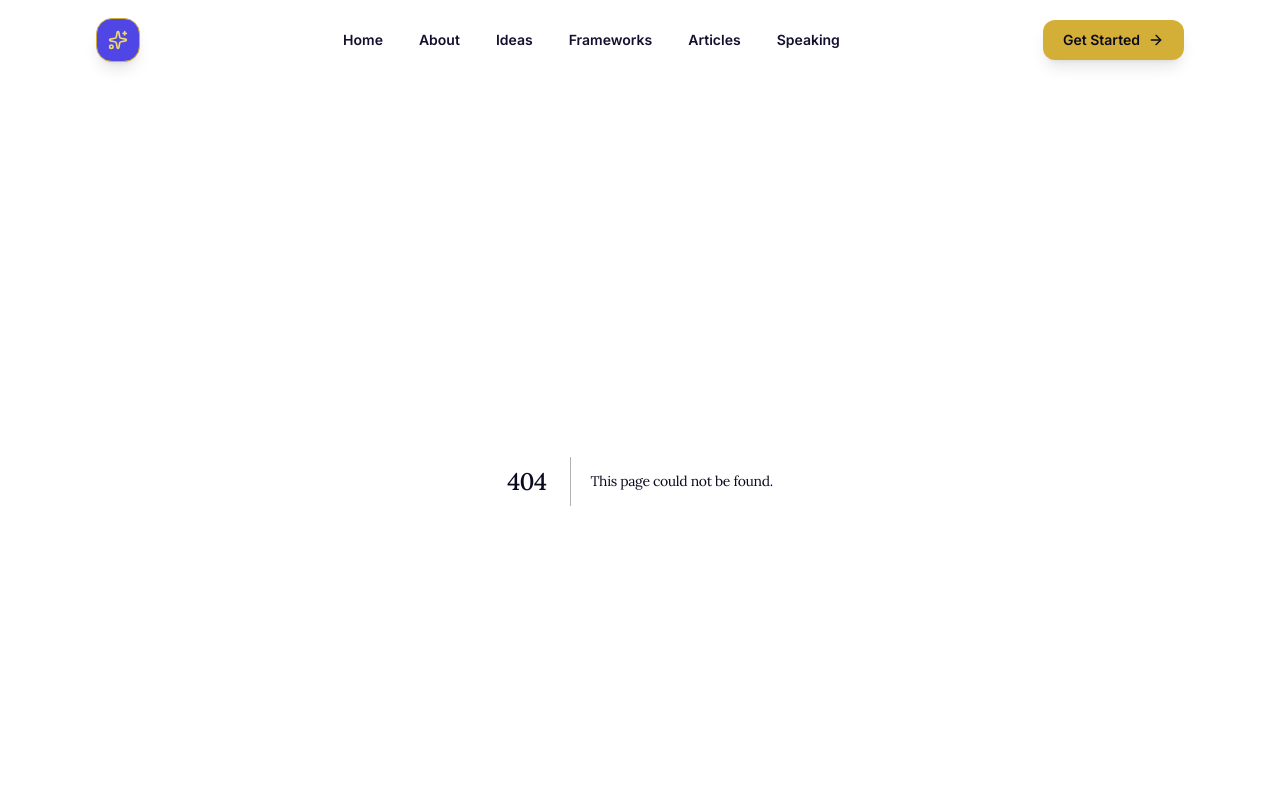
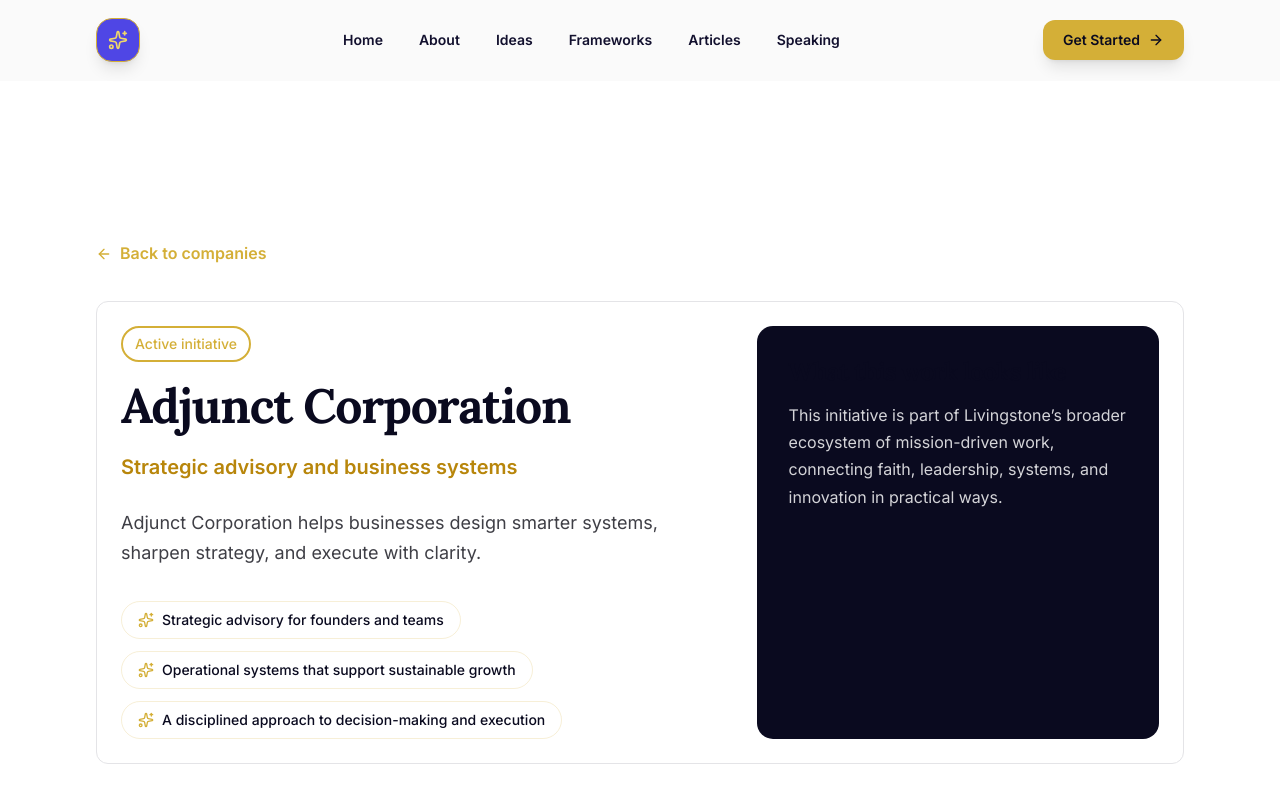
Before and after one commit to csdreamscourt-maker/livingstone-oluwalola, a Next.js app: page /companies/adjunct-corporation in a window 1280 px wide. Before the commit this address had no page. Shown: the top 800 px of the page. Built offline with nearby package versions, Linux system fonts and the light colour scheme.

Commit message:
Deploy Neon migration and company detail route

```diff
--- /dev/null
+++ b/app/companies/[slug]/page.tsx
@@ -0,0 +1,158 @@
+import { Container, Section, Card, Badge } from '@/components/ui';
+import { COMPANIES } from '@/lib/constants';
+import Link from 'next/link';
+import { notFound } from 'next/navigation';
+import { ArrowLeft, Sparkles } from 'lucide-react';
+
+const COMPANY_DETAILS: Record<string, { name: string; tagline: string; summary: string; highlights: string[] }> = {
+  dreamscourt: {
+    name: 'Dreamscourt',
+    tagline: 'AI-powered dream journal and spiritual insights platform',
+    summary:
+      'Dreamscourt helps people capture, reflect on, and interpret dreams through a thoughtful blend of technology and spiritual care.',
+    highlights: [
+      'Daily dream journaling with guided reflection prompts',
+      'AI-powered interpretations rooted in personal insight and spiritual context',
+      'A calm, modern experience for growth and self-discovery',
+    ],
+  },
+  'house-of-uphaz': {
+    name: 'House of Uphaz',
+    tagline: 'Institutional development and leadership training',
+    summary:
+      'House of Uphaz supports organizations and leaders through leadership development, systems thinking, and institutional strengthening.',
+    highlights: [
+      'Leadership formation for mission-driven institutions',
+      'Systems and strategy support for long-term growth',
+      'Practical guidance for building durable organizations',
+    ],
+  },
+  'adjunct-corporation': {
+    name: 'Adjunct Corporation',
+    tagline: 'Strategic advisory and business systems',
+    summary:
+      'Adjunct Corporation helps businesses design smarter systems, sharpen strategy, and execute with clarity.',
+    highlights: [
+      'Strategic advisory for founders and teams',
+      'Operational systems that support sustainable growth',
+      'A disciplined approach to decision-making and execution',
+    ],
+  },
+  'eternity-windows': {
+    name: 'Eternity Windows Publication',
+    tagline: 'Publishing thought leadership and theological insights',
+    summary:
+      'Eternity Windows publishes thoughtful writing that connects faith, leadership, and cultural renewal.',
+    highlights: [
+      'Deep reflections on faith and leadership',
+      'Thoughtful publications for modern audiences',
+      'A platform for shaping meaningful conversations',
+    ],
+  },
+  'faith-expressions': {
+    name: 'Faith Expressions',
+    tagline: 'Faith-based media and communications',
+    summary:
+      'Faith Expressions creates stories and communications that amplify truth, identity, and transformation.',
+    highlights: [
+      'Content and storytelling for faith-centered missions',
+      'Creative communication with purpose and clarity',
+      'Tools for reaching audiences with conviction',
+    ],
+  },
+  'young-ministers': {
+    name: 'Young Ministers Training School',
+    tagline: 'Leadership development for emerging ministers',
+    summary:
+      'Young Ministers Training School equips emerging leaders with practical skills, spiritual grounding, and institutional awareness.',
+    highlights: [
+      'Training for new and emerging ministers',
+      'Leadership development rooted in service and excellence',
+      'Mentorship for sustainable impact',
+    ],
+  },
+  agenda58: {
+    name: 'Agenda58 Foundation',
+    tagline: 'Social impact and community transformation',
+    summary:
+      'Agenda58 Foundation focuses on community transformation, social impact, and strategic service initiatives.',
+    highlights: [
+      'Community-centered transformation efforts',
+      'Programs designed for lasting social change',
+      'A commitment to practical impact and stewardship',
+    ],
+  },
+};
+
+type CompanyPageProps = {
+  params: Promise<{ slug: string }>;
+};
+
+export async function generateStaticParams() {
+  return COMPANIES.map((company) => ({ slug: company.id }));
+}
+
+export default async function CompanyDetailPage({ params }: CompanyPageProps) {
+  const { slug } = await params;
+  const company = COMPANY_DETAILS[slug];
+
+  if (!company) {
+    notFound();
+  }
+
+  return (
+    <>
+      <Section padding="xl">
+        <Container>
+          <div className="mb-8">
+            <Link
+              href="/companies"
+              className="inline-flex items-center gap-2 text-gold-600 hover:text-gold-700 font-semibold transition-colors"
+            >
+              <ArrowLeft className="w-4 h-4" />
+              Back to companies
+            </Link>
+          </div>
+
+          <Card variant="bordered" className="overflow-hidden">
+            <div className="grid gap-8 lg:grid-cols-[1.2fr_0.8fr]">
+              <div>
+                <Badge variant="outline" className="mb-4">
+                  Active initiative
+                </Badge>
+                <h1 className="text-4xl md:text-5xl font-serif font-bold text-midnight-950 mb-4">
+                  {company.name}
+                </h1>
+                <p className="text-xl text-gold-700 font-semibold mb-6">
+                  {company.tagline}
+                </p>
+                <p className="text-lg text-gray-700 leading-relaxed mb-8">
+                  {company.summary}
+                </p>
+
+                <div className="flex flex-wrap gap-3">
+                  {company.highlights.map((highlight) => (
+                    <div
+                      key={highlight}
+                      className="inline-flex items-center gap-2 rounded-full border border-gold-600/20 bg-gold-50 px-4 py-2 text-sm font-medium text-midnight-900"
+                    >
+                      <Sparkles className="w-4 h-4 text-gold-600" />
+                      {highlight}
+                    </div>
+                  ))}
+                </div>
+              </div>
+
+              <div className="rounded-2xl bg-midnight-900 p-8 text-white">
+                <h2 className="text-2xl font-serif font-bold mb-4">What this work looks like</h2>
+                <p className="text-gray-300 leading-relaxed">
+                  This initiative is part of Livingstone’s broader ecosystem of mission-driven work, connecting faith, leadership, systems, and innovation in practical ways.
+                </p>
+              </div>
+            </div>
+          </Card>
+        </Container>
+      </Section>
+    </>
+  );
+}
```
Also changed, not shown: 1 other file (tests, documents, lock files or other folders).
